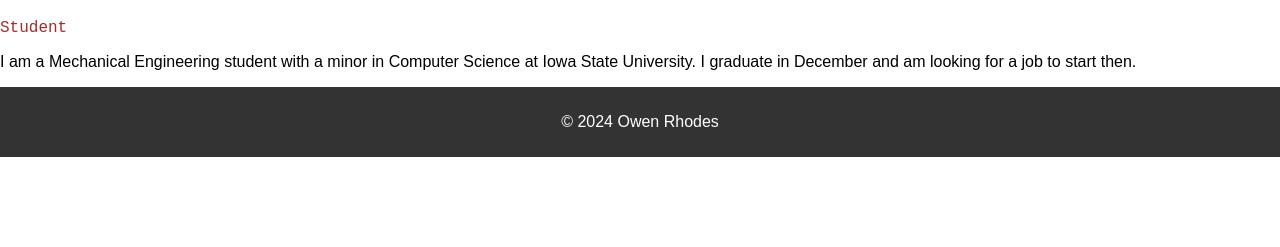
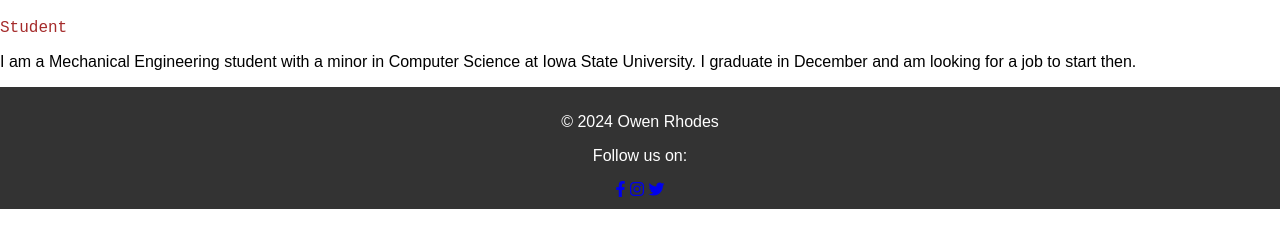
Before and after one commit to owrhodes/personal, a plain HTML site: page index.html in a window 1280 px wide. Shown: the part 149-396 px from the top of the page. Drawn offline with Linux system fonts and the light colour scheme.

Commit message:
index.html

```diff
--- a/index.html
+++ b/index.html
@@ -11,6 +11,7 @@
         </nav>
     </header>
     <link rel="stylesheet" href="./style.css">
+    <link rel="stylesheet" href="https://cdnjs.cloudflare.com/ajax/libs/font-awesome/6.0.0-beta3/css/all.min.css">
     <meta charset="UTF-8">
     <meta name="viewport" content="width=device-width, initial-scale=1.0">
     <title>Activity04 Portfolio and Github Web Pages</title>
@@ -27,5 +28,9 @@
 </body>
 <footer>
     <p>&copy; 2024 Owen Rhodes</p>
+    <p>Follow us on:</p>
+    <a href="https://www.facebook.com" target="_blank"><i class="fab fa-facebook-f"></i></a>
+    <a href="https://www.instagram.com" target="_blank"><i class="fab fa-instagram"></i></a>
+    <a href="https://www.twitter.com" target="_blank"><i class="fab fa-twitter"></i></a>
 </footer>
 </html>
```
